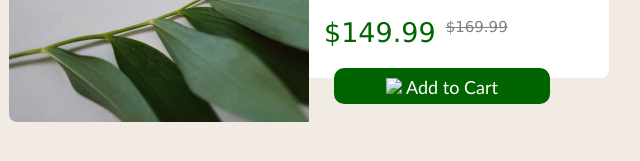
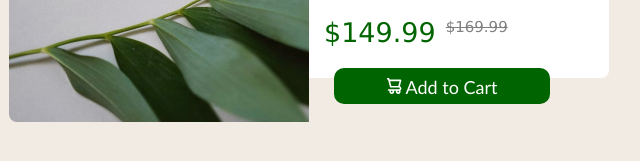
Before and after one commit to MiguelEliasBernardes/Perfume-Responsivo, a plain HTML site: page index.html in a window 1280 px wide. Shown: the part 501-662 px from the top of the page, 331-971 px from the left. Drawn offline with Linux system fonts and the light colour scheme; the site is published under a folder, as on GitHub Pages, so addresses that start at the root find nothing.

Commit message:
Update index.html

```diff
--- a/index.html
+++ b/index.html
@@ -21,7 +21,7 @@
                     <h1>Gabrielle Essence Eau De Perfum</h1>
                     <p>A floral, solar and voluptuous interpretation composed by Oliver Polge,Perfumer-Creator for the house of CHANEL </p>
                     <h3>$149.99<span>$169.99</span></h2>
-                    <h5><img src="/images/icon-cart.svg">  Add to Cart</h5>
+                    <h5><img src="images/icon-cart.svg">  Add to Cart</h5>
                 </div><!--container-->
             </div><!--conteudo-->
         </div><!--center-->
```
